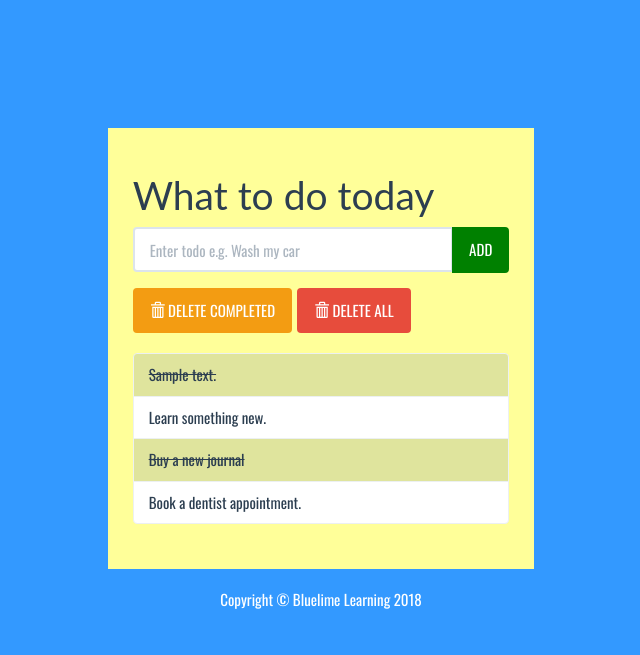
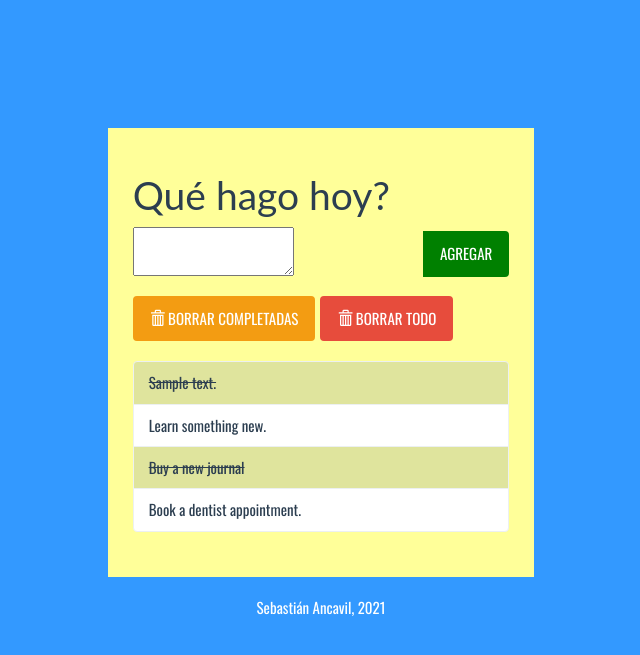
Before and after one commit to spancavil/Django-todoList, a Django app: template todoListProj/listadoTareas/templates/listadoTareas/index.html in a window 1280 px wide. Shown: the top 655 px of the page, without its empty margins (319-959 px from the left). Run offline with Django 3.2, Linux system fonts and the light colour scheme; the template is opened without the code that fills it: values that come from a table or form of the project are taken from there, others are empty; tables that the repository leaves empty hold one stand-in row (values such as "Sample post"); form fields are guessed from the names that the template uses; some libraries are stand-ins or nearby versions.

Commit message:
Agregado del form para toma de datos y de las funciones de los botones

```diff
--- a/todoListProj/listadoTareas/templates/listadoTareas/index.html
+++ b/todoListProj/listadoTareas/templates/listadoTareas/index.html
@@ -5,7 +5,7 @@
 		<meta charset="utf-8">
 		<meta http-equiv="X-UA-Compatible" content="IE=edge">
 		<meta name="viewport" content="width=device-width, initial-scale=1">
-		<title>TodoList App</title>
+		<title>Mini Trello</title>
 
 		<link href="https://fonts.googleapis.com/css?family=Oswald" rel="stylesheet">
 
@@ -19,15 +19,17 @@
 
 			<div class="row">
 				<div class="col-lg-4 col-lg-offset-4" id="content">
-					<h1>What to do today </h1>
+					<h1>Qué hago hoy?</h1>
 
-					<form action="#" method="POST" role="form">
-
+					<form action="{% url 'add' %}" method="POST" role="form">
+						<!-- csrf token sería como una llave única que el server le entrega al client, y que luego el cliente debería
+						utilizar en los siguientes request-->
+						{% csrf_token %}
 						<div class="form-group">
 							<div class="input-group">
-							  <input type="text" class="form-control" placeholder="Enter todo e.g. Wash my car" aria-label="Todo" aria-describedby="add-btn">
+								{{form.text}}
 							  <span class="input-group-btn">
-								  <button type="submit" class="btn btn-default" id="add-btn">ADD</button>
+								  <button type="submit" class="btn btn-default" id="add-btn">AGREGAR</button>
 							  </span>
 							</div>
 						</div>
@@ -37,14 +39,18 @@
 						<div class="col-lg-12">
 							<div class="btn-toolbar">
 								<div class="btn-group">
-									<button type="button" class="btn btn-warning">
-										<i class="glyphicon glyphicon-trash"></i> DELETE COMPLETED
-									</button>
+									<a href="{% url 'borrarCompletada' %}">
+										<button type="button" class="btn btn-warning">
+											<i class="glyphicon glyphicon-trash"></i> BORRAR COMPLETADAS
+										</button>
+									</a>
 								</div>
 								<div class="btn-group">
-									<button type="button" class="btn btn-danger">
-										<i class="glyphicon glyphicon-trash"></i> DELETE ALL
-									</button>
+									<a href="{% url 'borrarTodo' %}">
+										<button type="button" class="btn btn-danger">
+											<i class="glyphicon glyphicon-trash"></i> BORRAR TODO
+										</button>
+									</a>
 								</div>
 							</div>
 						</div>
@@ -56,7 +62,8 @@
 							{% if tarea.completed %}
 							<li class="list-group-item todo-completed">{{tarea.text}}</li>
 							{% else %}
-							<a href="#"><li class="list-group-item">{{tarea.text}}</li></a>
+							<!--Le pasamos el link dinámicamente: la hacer click, irá hacia completed (en los URL Pattern) y le pasamos por parámetro también el id de la tarea correspondiente-->
+							<a href="{% url 'completada' tarea.id %}"><li class="list-group-item">{{tarea.text}}</li></a>
 							{% endif %}
 						{% endfor%}
 						<!--Tareas hardcodeadas-->
@@ -69,7 +76,7 @@
 			<footer>
 				<div class="row pad">
 					<div class="col-lg-12 text-center">
-						Copyright &copy; Bluelime Learning 2018
+						Sebastián Ancavil, 2021
 					</div>
 				</div>
 			</footer>
--- a/todoListProj/listadoTareas/urls.py
+++ b/todoListProj/listadoTareas/urls.py
@@ -2,5 +2,9 @@ from django.urls import path
 from . import views
 
 urlpatterns = [
-    path('', views.index, name='index') #Este pattern incluido en nuestro proyecto toma el path home y por cada request le envía de views, el método index (que básicamente es el que renderiza la pág)
+    path('', views.index, name='index'), #Este pattern incluido en nuestro proyecto toma el path home y por cada request le envía de views, el método index (que básicamente es el que renderiza la pág)
+    path('add', views.addTarea, name='add'), # Añadimos el path add y la dirección a dónde apunta
+    path('completada/<tarea_id>', views.tareaCompletada , name='completada'), #Le pasamos tarea id al método tareaCompletada de las views
+    path('borrarCompletada', views.borrarCompletada, name= 'borrarCompletada'),
+    path('borrarTodo', views.borrarTodo, name = 'borrarTodo')
 ]
```
Also changed, not shown: todoListProj/listadoTareas/views.py (+36 -2 lines), todoListProj/db.sqlite3.
